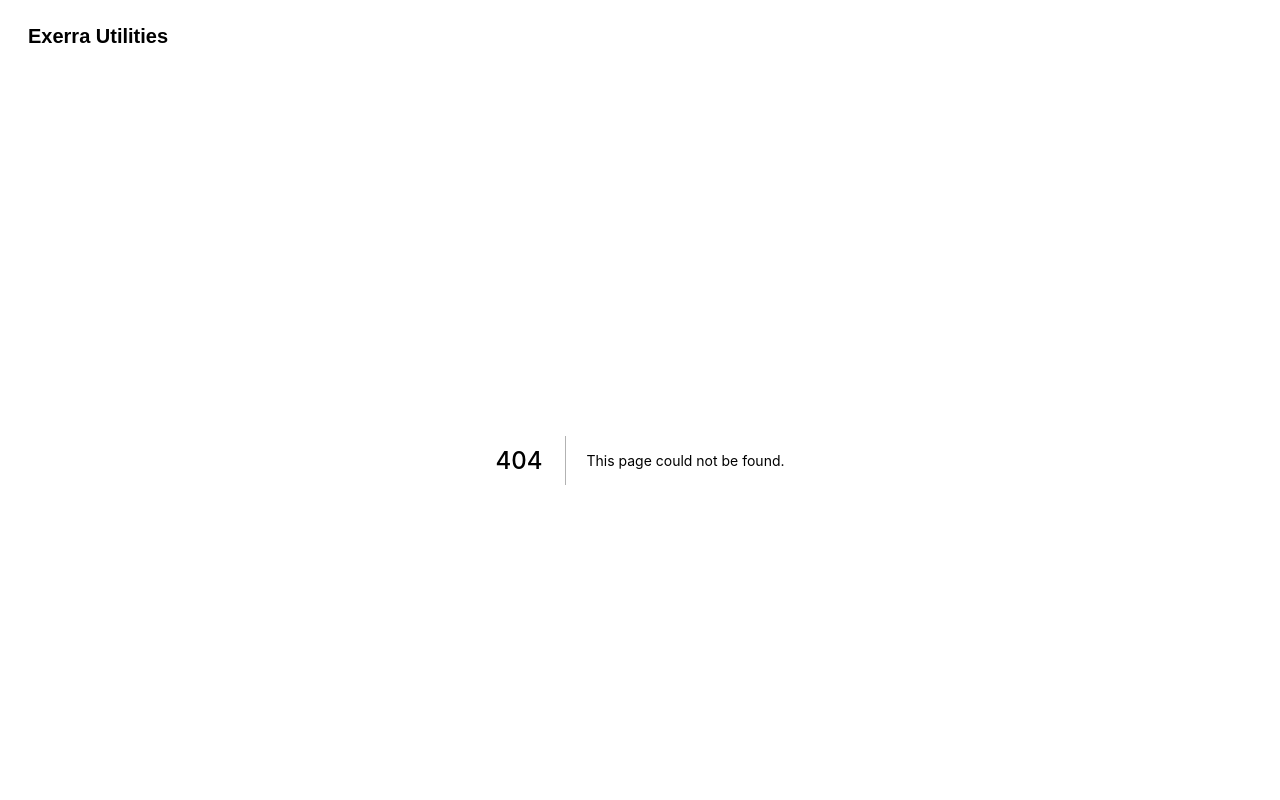
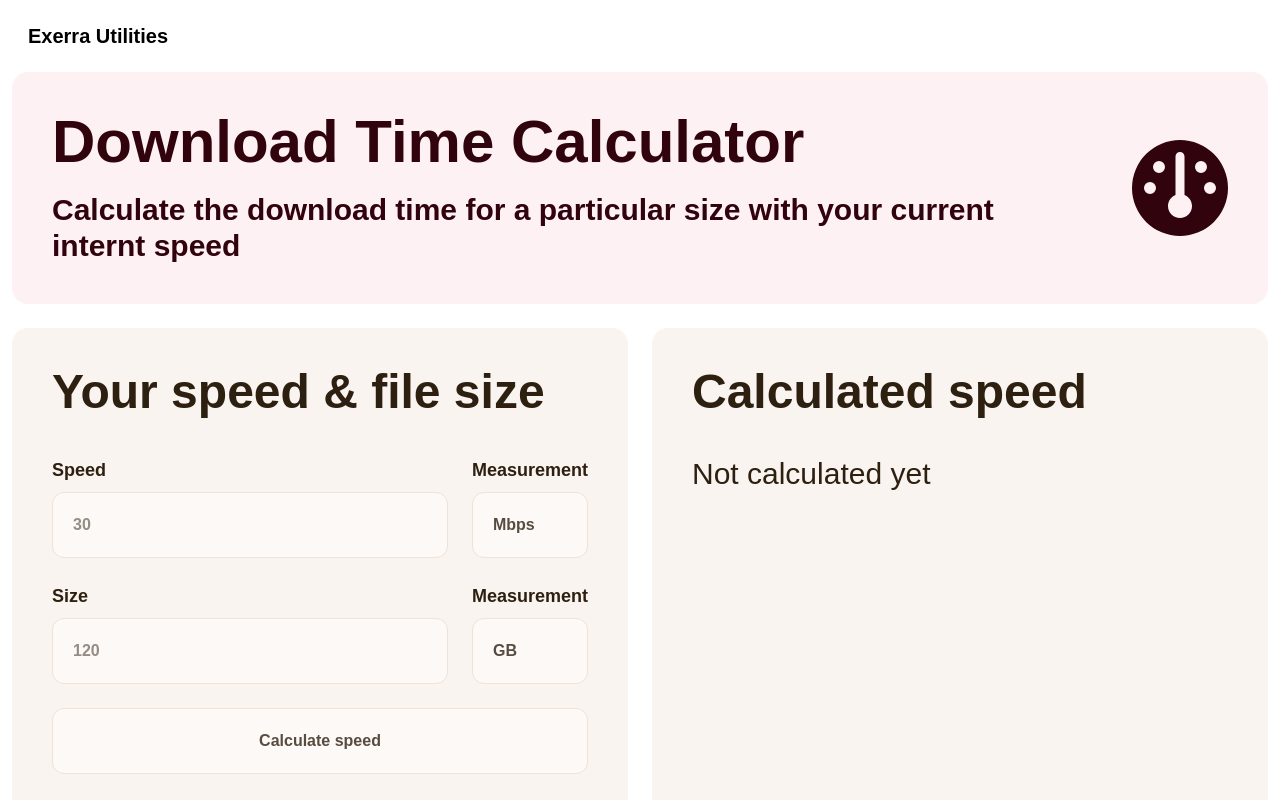
Before and after one commit to Exerra/utilities, a Next.js app: page /utility/download-time-calculator in a window 1280 px wide. Before the commit this address had no page. Shown: the top 800 px of the page. Built offline with nearby package versions, Linux system fonts and the light colour scheme; a web font is replaced by a local one.

Commit message:
download time calculator

```diff
--- a/package.json
+++ b/package.json
@@ -12,6 +12,7 @@
     "@fortawesome/fontawesome-svg-core": "^6.2.0",
     "@fortawesome/free-solid-svg-icons": "^6.2.0",
     "@fortawesome/react-fontawesome": "^0.2.0",
+    "humanize-duration": "^3.27.3",
     "next": "12.3.1",
     "nextjs-breadcrumbs": "^1.1.9",
     "react": "18.2.0",
@@ -19,6 +20,7 @@
     "zod": "^3.18.0"
   },
   "devDependencies": {
+    "@types/humanize-duration": "^3.27.1",
     "@types/node": "18.0.0",
     "@types/react": "18.0.14",
     "@types/react-dom": "18.0.5",
--- /dev/null
+++ b/src/components/pane.tsx
@@ -0,0 +1,14 @@
+import React from "react";
+
+const Pane = ({ title, children, className, subClassName }: { title: string, children: React.ReactNode, className?: string, subClassName?: string }) => {
+	return (
+		<div className={`p-10 rounded-2xl sf font-semibold ${className}`}>
+			<h3 className={"text-5xl"}>{title}</h3>
+			<div className={`mt-10 ${subClassName}`}>
+				{children}
+			</div>
+		</div>
+	)
+}
+
+export default Pane
--- a/src/pages/index.tsx
+++ b/src/pages/index.tsx
@@ -2,7 +2,7 @@ import type { NextPage } from "next";
 import Head from "next/head";
 import Header from "../components/header";
 import UtilityCard from "../components/utilitycard";
-import { faPercent, faSliders } from "@fortawesome/free-solid-svg-icons";
+import { faGauge, faPercent, faSliders } from "@fortawesome/free-solid-svg-icons";
 import Meta from "../components/meta";
 
 const Home: NextPage = () => {
@@ -15,6 +15,7 @@ const Home: NextPage = () => {
 			<div className={"container md:mx-auto mt-10 md:mt-36 xl-mt:10 justify-center"}>
 				<div className={"flex flex-wrap gap-6 justify-between"} id={"utilities"}>
 					<UtilityCard title={"Aspect ratio calculator"} slug={"aspect-ratio-calculator"} bg={"#D7F0F1"} fg={"#0D2525"} hover={"#CBEBED"} icon={faPercent} />
+					<UtilityCard title={"Download time calculator"} slug={"download-time-calculator"} bg={"#FEF1F4"} fg={"#31040D"} hover={"#FDE1E8"} icon={faGauge} />
 				</div>
 			</div>
 		</>
--- a/src/pages/utility/aspect-ratio-calculator.tsx
+++ b/src/pages/utility/aspect-ratio-calculator.tsx
@@ -3,18 +3,8 @@ import { faPercentage, faSliders } from "@fortawesome/free-solid-svg-icons";
 import React, { useState } from "react";
 import getAspectRatio from "../../util/aspectratio";
 import Meta from "../../components/meta";
-import Breadcrumbs from 'nextjs-breadcrumbs';
-
-const Pane = ({ title, children, className }: { title: string, children: React.ReactNode, className: string }) => {
-	return (
-		<div className={`p-10 rounded-2xl sf font-semibold ${className}`}>
-			<h3 className={"text-5xl"}>{title}</h3>
-			<div className={"mt-10"}>
-				{children}
-			</div>
-		</div>
-	)
-}
+import Pane from "../../components/pane";
+import getInputValue from "../../util/getinputvalue";
 
 const AspectRatioCalculator = () => {
 	const [ogWidth, setOGWidth] = useState(1920)
@@ -42,7 +32,7 @@ const AspectRatioCalculator = () => {
 								placeholder={"1920"}
 								defaultValue={ogWidth}
 								onChange={async (c) => {
-									const value = parseInt(c.currentTarget.value)
+									const value = parseInt(getInputValue(c))
 									await setOGWidth(value)
 
 									const aspRatio = getAspectRatio(value, ogHeight)
@@ -65,7 +55,7 @@ const AspectRatioCalculator = () => {
 								placeholder={"1080"}
 								defaultValue={ogHeight}
 								onChange={(c) => {
-									const value = parseInt(c.currentTarget.value)
+									const value = parseInt(getInputValue(c))
 									setOGHeight(value)
 
 									const aspRatio = getAspectRatio(ogWidth, value)
@@ -88,8 +78,8 @@ const AspectRatioCalculator = () => {
 								id={"new-w"}
 								className={"w-full bg-white/40 border border-[#FCD1DB] text-red-heavy/80 placeholder:text-red-heavy/50 rounded-xl px-5 py-5"}
 								onChange={(c) => {
-									setNewWidth(parseInt(c.currentTarget.value))
-									const value = Math.ceil((ogHeight / ogWidth) * parseInt(c.currentTarget.value))
+									setNewWidth(parseInt(getInputValue(c)))
+									const value = Math.ceil((ogHeight / ogWidth) * parseInt(getInputValue(c)))
 
 									setNewHeight(isNaN(value) ? "" : value)
 								}}
@@ -103,8 +93,8 @@ const AspectRatioCalculator = () => {
 								id={"new-h"}
 								className={"w-full bg-white/40 border border-[#FCD1DB] text-red-heavy/80 placeholder:text-red-heavy/50 rounded-xl px-5 py-5"}
 								onChange={(c) => {
-									setNewHeight(parseInt(c.currentTarget.value))
-									const value = Math.ceil((ogWidth / ogHeight) * parseInt(c.currentTarget.value))
+									setNewHeight(parseInt(getInputValue(c)))
+									const value = Math.ceil((ogWidth / ogHeight) * parseInt(getInputValue(c)))
 
 									setNewWidth(isNaN(value) ? "" : value)
 								}}
--- /dev/null
+++ b/src/pages/utility/download-time-calculator.tsx
@@ -0,0 +1,125 @@
+import Meta from "../../components/meta";
+import React, { useState } from "react";
+import { faGauge } from "@fortawesome/free-solid-svg-icons";
+import Header from "../../components/header";
+import Pane from "../../components/pane";
+import humanizeDuration from "humanize-duration";
+import getInputValue from "../../util/getinputvalue";
+
+const calculateTime = (speed: number, speedMeasurement: string, size: number, sizeMeasurement: string): string => {
+	const finalize = (seconds: number): string => {
+		return humanizeDuration(seconds * 1000)
+	}
+
+	const calculateSpeed = (speed: number, speedMeasurement: string): number => {
+		if (speedMeasurement == "gbps") return speed * 1000
+
+		return speed
+	}
+
+	const calculateSize = (size: number, sizeMeasurement: string): number => {
+		if (sizeMeasurement == "tb") return ((size * 8) * 1000)
+
+		return (size * 8)
+	}
+
+	let seconds = (calculateSize(size, sizeMeasurement) / calculateSpeed(speed, speedMeasurement)) * 1000
+
+	return finalize(seconds)
+}
+
+const DownloadTimeCalculator = () => {
+	const [ speed, setSpeed ] = useState<number>()
+	const [ speedMeasurement, setSpeedMeasurement ] = useState<string>("mbps")
+
+	const [ size, setSize ] = useState<number>()
+	const [ sizeMeasurement, setSizeMeasurement ] = useState<string>("gb")
+
+	const [ calculatedSpeed, setCalculatedSpeed ] = useState<string>("Not calculated yet")
+
+	return (
+		<>
+			<Meta title={"Download Time Calculator | Exerra Utilities"} description={"Calculate the download time for a particular size with your current internt speed in Download Time Calculator, an Exerra Utility project."} uri={"/utility/aspect-ratio-calculator"} />
+
+			<Header bg={"bg-red-light"} fg={"text-red-heavy"} title={"Download Time Calculator"} description={"Calculate the download time for a particular size with your current internt speed"} icon={faGauge} />
+
+			<div className={"container md:mx-auto mt-6 justify-center"}>
+				<div className={"grid grid-cols-1 lg:grid-cols-2 gap-6"}>
+					<Pane title={"Your speed & file size"} className={"bg-beige-light text-beige-heavy"} subClassName={"flex flex-col gap-6"}>
+						<div className={"flex flex-row gap-6 justify-between"}>
+							<div className={"w-full"}>
+								<label htmlFor={"speed-input"} className={"block mb-2 text-lg"}>Speed</label>
+								<input
+									type={"number"}
+									id={"speed-input"}
+									className={"w-full bg-white/50 border border-[#F0E3D6] text-beige-heavy/80 placeholder:text-beige-heavy/50 rounded-xl px-5 py-5"}
+									placeholder={"30"}
+									onChange={(c) => {
+										setSpeed(getInputValue(c))
+									}}
+								/>
+							</div>
+							<div>
+								<label htmlFor={"speed-measurement"} className={"block mb-2 text-lg"}>Measurement</label>
+								<select
+									className={"w-full bg-white/50 border border-[#F0E3D6] text-beige-heavy/80 rounded-xl px-5 py-5 hover:bg-white/70 appearance-none"}
+									onChange={(c) => {
+										setSpeedMeasurement(getInputValue(c))
+									}}
+								>
+									<option value={"mbps"}>Mbps</option>
+									<option value={"gbps"}>Gbps</option>
+								</select>
+							</div>
+						</div>
+						<div className={"flex flex-row gap-6 justify-between"}>
+							<div className={"w-full"}>
+								<label htmlFor={"size-input"} className={"block mb-2 text-lg"}>Size</label>
+								<input
+									type={"number"}
+									id={"size-input"}
+									className={"w-full bg-white/50 border border-[#F0E3D6] text-beige-heavy/80 placeholder:text-beige-heavy/50 rounded-xl px-5 py-5"}
+									placeholder={"120"}
+									onChange={(c) => {
+										setSize(getInputValue(c))
+									}}
+								/>
+							</div>
+
+							<div>
+								<label htmlFor={"speed-measurement"} className={"block mb-2 text-lg"}>Measurement</label>
+								<select
+									className={"w-full bg-white/50 border border-[#F0E3D6] text-beige-heavy/80 rounded-xl px-5 py-5 hover:bg-white/70 appearance-none"}
+									onChange={(c) => {
+										setSizeMeasurement(getInputValue(c))
+									}}
+								>
+									<option value={"gb"}>GB</option>
+									<option value={"tb"}>TB</option>
+								</select>
+							</div>
+						</div>
+
+						<button
+							className={"w-full bg-white/50 border border-[#F0E3D6] text-beige-heavy/80 hover:bg-white/80 transition ease-in-out rounded-xl px-5 py-5"}
+							onClick={() => {
+								console.log(size, sizeMeasurement, speed, speedMeasurement, (size! * 8))
+								if (!size || !sizeMeasurement || !speed || !speedMeasurement) return
+
+								setCalculatedSpeed(calculateTime(speed, speedMeasurement, size, sizeMeasurement))
+							}}
+						>
+							Calculate speed
+						</button>
+					</Pane>
+
+					<Pane title={"Calculated speed"} className={"bg-beige-light text-beige-heavy"} subClassName={"text-3xl font-medium"}>
+						{calculatedSpeed}
+					</Pane>
+				</div>
+			</div>
+		</>
+	)
+}
+
+export default DownloadTimeCalculator
--- /dev/null
+++ b/src/util/getinputvalue.ts
@@ -0,0 +1,7 @@
+import React from "react";
+
+const getInputValue = (c: React.ChangeEvent<HTMLSelectElement | HTMLInputElement>): any => {
+	return c.currentTarget.value
+}
+
+export default getInputValue
```
Also changed, not shown: 1 other file (tests, documents, lock files or other folders).
